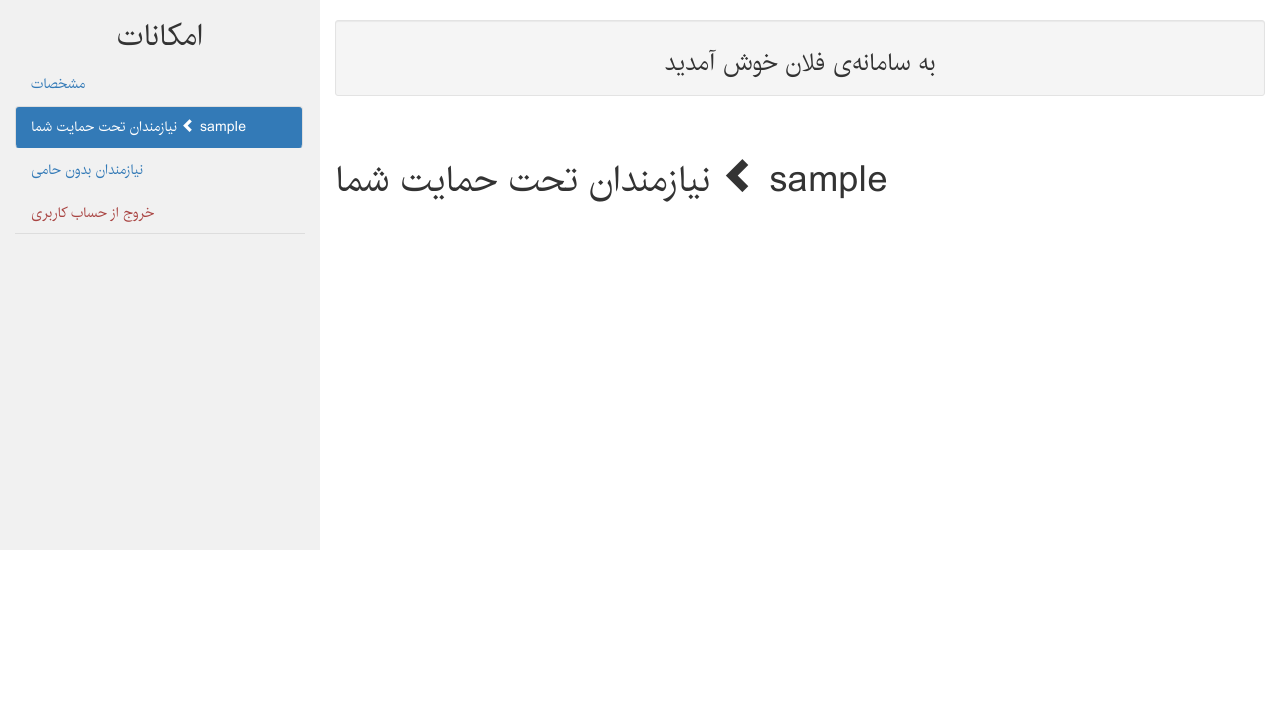
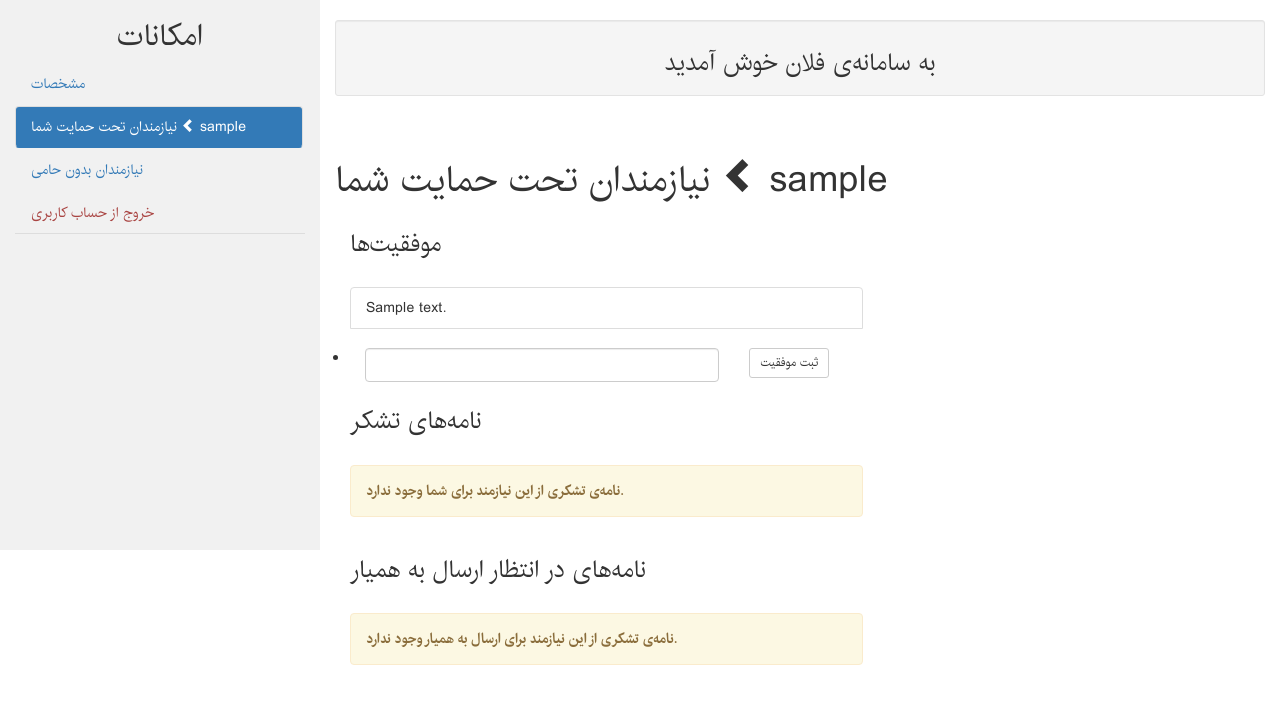
Before and after one commit to aarezou/SAD-Project, a Django app: page /needfulinfo/1/ in a window 1280 px wide. Shown: the top 704 px of the page. Run offline with Django 3.2, Linux system fonts and the light colour scheme; a user stored in the database is signed in; tables that the repository leaves empty hold one stand-in row (values such as "Sample post"); some libraries are stand-ins or nearby versions.

Commit message:
needful info taghriban tamum shod

```diff
--- a/tahapp/templates/tahapp/needfulinfo.html
+++ b/tahapp/templates/tahapp/needfulinfo.html
@@ -2,9 +2,9 @@
 
 {% block navigation %}
 	<ul class="nav nav-tabs nav-pills nav-stacked">
-		<li><a href={{ '../../helper/#info'}}>مشخصات</a></li>
-		<li class="active"><a href={{ '../../helper/#yourNeedfuls'}} > نیازمندان تحت حمایت شما <span class="glyphicon glyphicon-chevron-left"></span> {{ needful.profile.user.username }} </a></li>
-		<li><a href={{ '../../helper/#otherNeedfuls'}}>نیازمندان بدون حامی</a></li>
+		<li><a href={{ '../../helper_view/#info'}}>مشخصات</a></li>
+		<li class="active"><a href={{ '../../helper_view/#yourNeedfuls'}} > نیازمندان تحت حمایت شما <span class="glyphicon glyphicon-chevron-left"></span> {{ needful.profile.user.username }} </a></li>
+		<li><a href={{ '../../helper_view/#otherNeedfuls'}}>نیازمندان بدون حامی</a></li>
 		<li><a class="text-danger" href={{ '../../logout' }}>خروج از حساب کاربری</a></li>
 	</ul><br>
 {% endblock %}
@@ -14,10 +14,68 @@
 		<div role="tabpanel" class="tab-pane active" id="yourNeedfuls">
 		<br>
 			<h1> نیازمندان تحت حمایت شما <span class="glyphicon glyphicon-chevron-left"></span> {{ needful.profile.user.username }} </h1>
-{#			<label for="success">موفقیت‌ها</label>#}
-{#			<ul class="list-group" id="success">#}
-{#				<li>خفن</li>#}
-{#			</ul>#}
+			<div class="col-sm-7">
+			<h3> موفقیت‌ها </h3><br>
+			<div class="form-group">
+				<form  action="{% url 'submit_achievement' %}" method="post">
+				{% csrf_token %}
+				<input type="hidden" name="id" value={{ needful.id }}>
+					<ul class="list-group" id="success">
+						{% if achievements %}
+						{% for ach in achievements %}
+							<li class="list-group-item">{{ ach.desc }}</li>
+						{% endfor %}
+						{% else %}
+							<div class="alert alert-warning">
+								<strong>برای این نیازمند موفقیتی ثبت نشده است.</strong>
+							</div>
+						{% endif %}
+						<br>
+						<li class="list-group_item">
+							<div class="col-sm-9"> <input type="text" class="form-control" id="ach" name="achievement_submit"></div>
+							<div class="col-sm-3"><button type="submit" class="btn btn-sm btn-default">ثبت موفقیت</button></div>
+						</li>
+					</ul>
+				</form>
+			</div>
+			</div>
+			<div class="col-sm-7">
+			<h3> نامه‌های تشکر </h3><br>
+				{% if letters_to_helper %}
+				<ul class="list-group" id="thanks">
+					{% for letter in letters_to_helper %}
+					<li class="list-group-item"> {{ letter.context }}</li>
+					{% endfor %}
+				</ul>
+				{% else %}
+				<div class="alert alert-warning">
+					<strong>نامه‌ی تشکری از این نیازمند برای شما وجود ندارد.</strong>
+				</div>
+				{% endif %}
+			</div>
+			<div class="col-sm-7">
+				<h3> نامه‌های در انتظار ارسال به همیار </h3><br>
+				{% if letters_to_forward %}
+					<ul class="list-group" id="thanks">
+						{% for letter in letters_to_forward %}
+							<div class="col-sm-9">
+							<li class="list-group-item"> {{ letter.context }}</li></div>
+							<form action="{% url 'forward_letter' %}" method="post">
+								{% csrf_token %}
+								<div class="form-group">
+									<input type="hidden" name="forward_letter" value={{ letter.id }}>
+									<div class="col-sm-3"> <button type="submit" class="btn btn-sm btn-default">ارسال نامه به همیار</button></div>
+								</div>
+							</form>
+
+						{% endfor %}
+					</ul>
+				{% else %}
+					<div class="alert alert-warning">
+						<strong>نامه‌ی تشکری از این نیازمند برای ارسال به همیار وجود ندارد.</strong>
+					</div>
+				{% endif %}
+			</div>
 		</div>
 	</div>
 {% endblock %}
--- a/tahapp/views.py
+++ b/tahapp/views.py
@@ -188,7 +188,7 @@ def forward_letter(request):
 		letter_id = request.POST.get('forward_letter')
 		if letter_id:
 			letters = TnxLetter.objects.filter(id=letter_id, needful__helper=helper)
-			if letters.exist():
+			if letters.exists():
 				letter = letters[0]
 				letter.is_forwarded = True
 				letter.save()
@@ -199,7 +199,7 @@ def forward_letter(request):
 def submit_achievement(request):
 	helper = get_helper(request)
 	if helper and request.method == 'POST':
-		needful_id = request.POST.filter('id')
+		needful_id = request.POST.get('id')
 		if needful_id:
 			needfuls = Needful.objects.filter(id=needful_id, helper=helper)
 			if needfuls.exists():
```
Also changed, not shown: tahapp/templates/tahapp/helper.html (+13 -1 lines).
